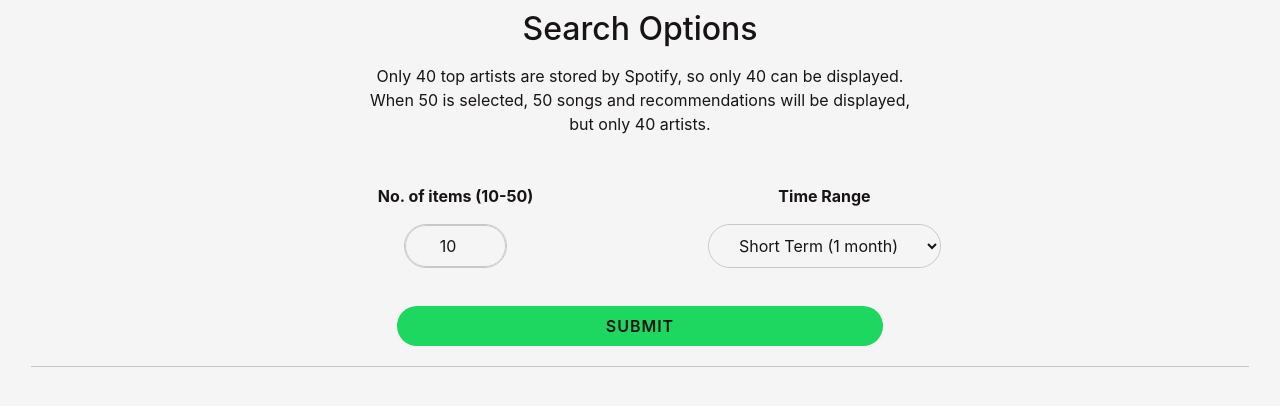
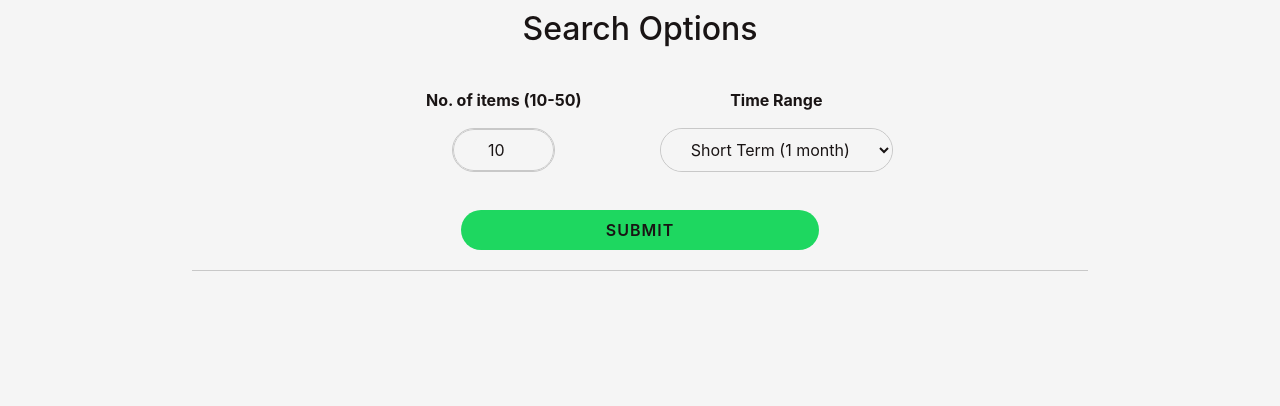
Before and after one commit to josephturrner/Recommendify, a Node server app: template views/main.ejs in a window 1280 px wide. Shown: the part 186-592 px from the top of the page. Run offline with Node 20, Linux system fonts and the light colour scheme; the template is opened without the code that fills it, so the values that code supplies are empty.

Commit message:
allow 50

```diff
--- a/views/main.ejs
+++ b/views/main.ejs
@@ -17,7 +17,6 @@
 
         <section class="container">
             <h2>Search Options</h2>
-            <p>Only 40 top artists are stored by Spotify, so only 40 can be displayed. When 50 is selected, 50 songs and recommendations will be displayed, but only 40 artists.</p>
             <form action='localhost:8888/callback/' method='post' id="form">
                 <fieldset>
                     <div class="input-container">
```
Also changed, not shown: public/js/scripts.js (+2 -5 lines).
